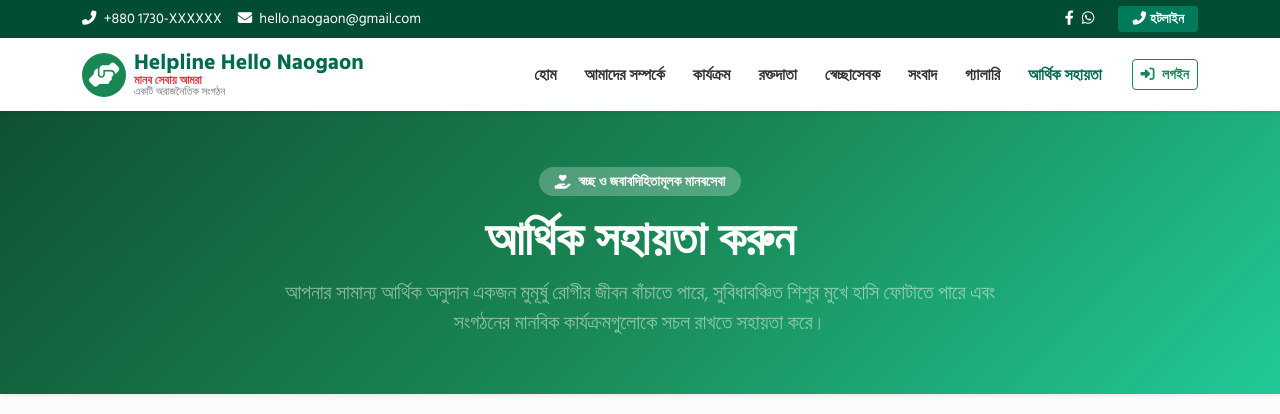
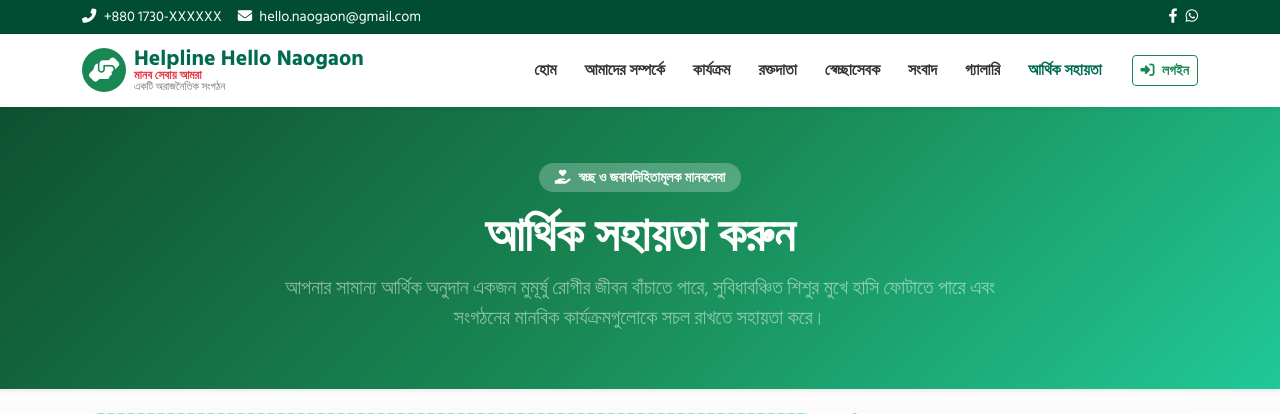
Before and after one commit to hijbullahx/hello_naogaon, a Django app: page /donations/ in a window 1280 px wide. Shown: the top 414 px of the page. Run offline with Django 5.2, Linux system fonts and the light colour scheme; data comes from the database, SQL or seed files in the repository; data that the repository does not hold is empty; some libraries are stand-ins or nearby versions.

Commit message:
Remove hotline button from top header bar

```diff
--- a/templates/base.html
+++ b/templates/base.html
@@ -28,7 +28,6 @@
                     {% if site_setting.youtube_url %}<a href="{{ site_setting.youtube_url }}" target="_blank" title="YouTube"><i class="fab fa-youtube"></i></a>{% endif %}
                     {% if site_setting.whatsapp_number %}<a href="https://wa.me/{{ site_setting.whatsapp_number }}" target="_blank" title="WhatsApp"><i class="fab fa-whatsapp"></i></a>{% endif %}
                 </div>
-                <a href="tel:{{ site_setting.contact_phone|default:'+8801748470965' }}" class="btn-contact ms-2 text-white"><i class="fas fa-phone-alt me-1"></i>হটলাইন</a>
             </div>
         </div>
     </div>
```
